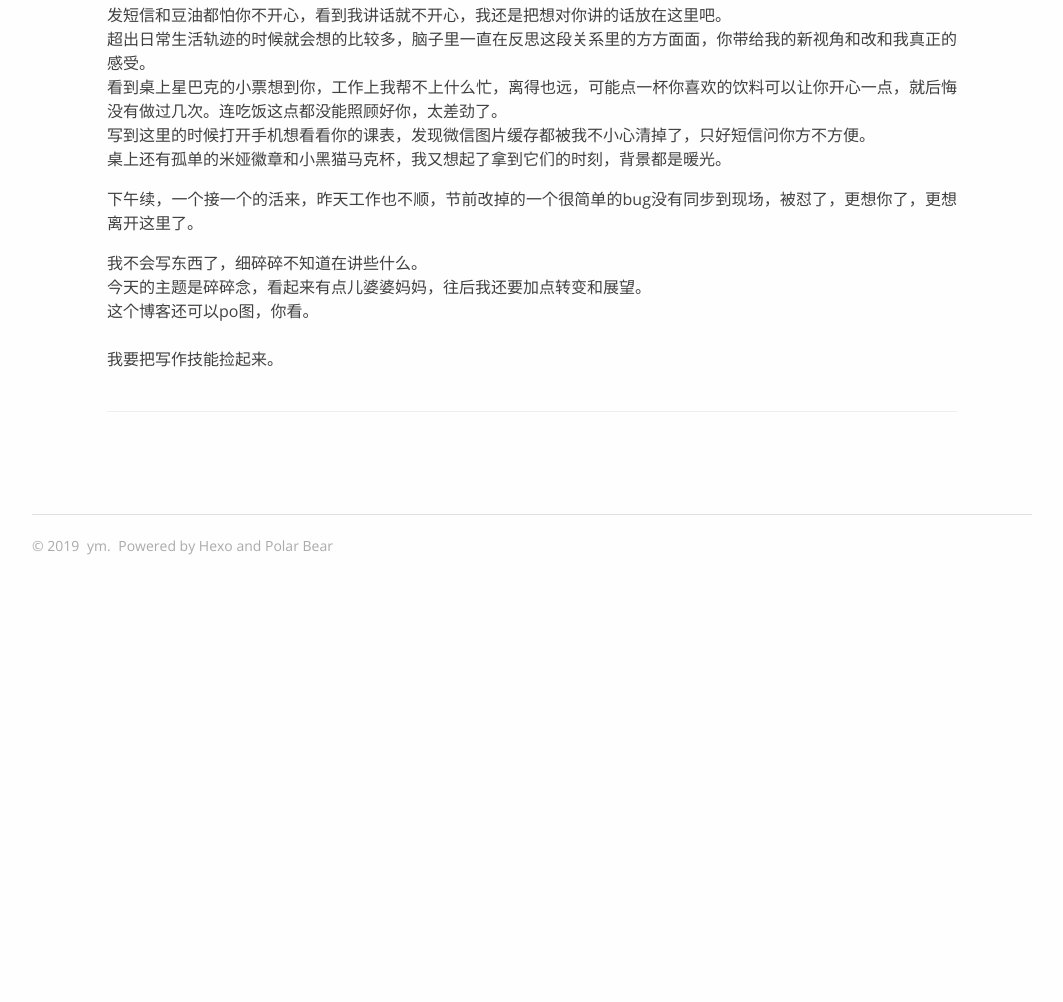
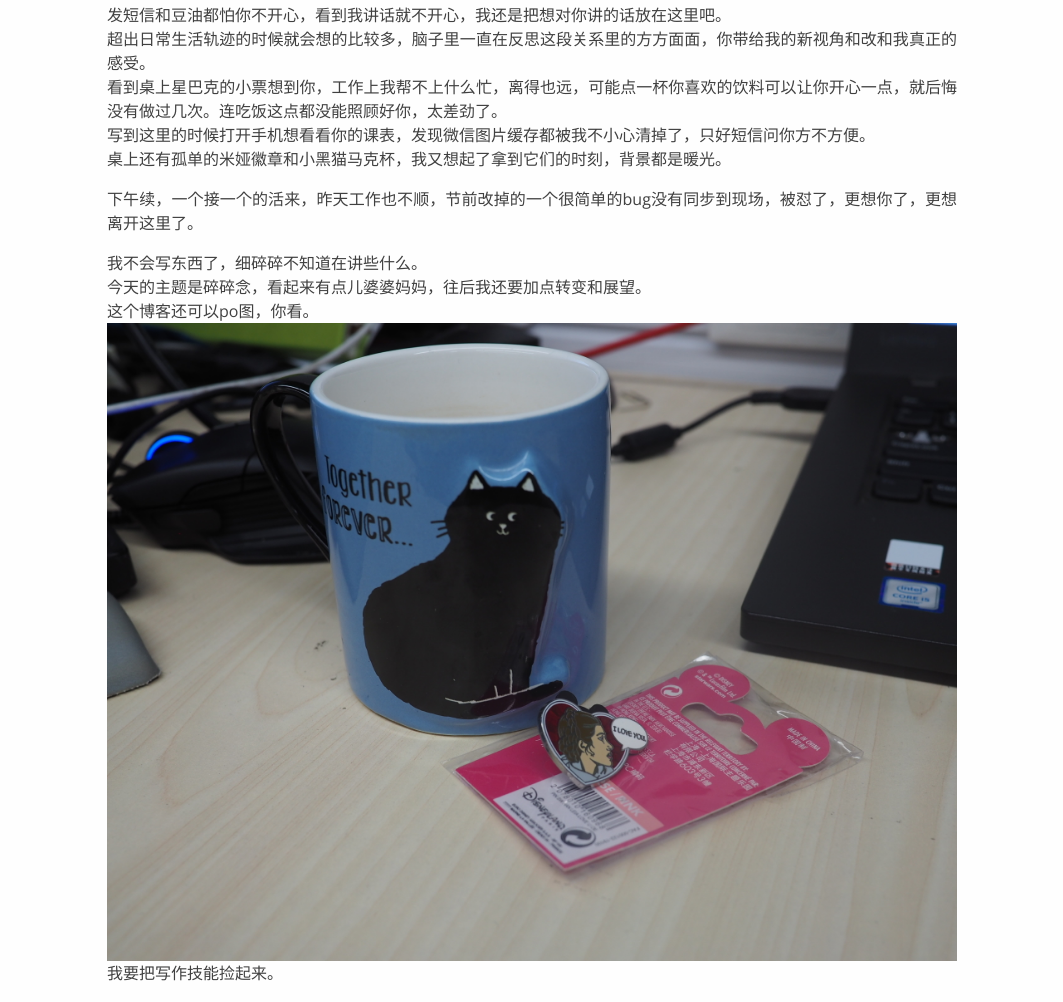
Before and after one commit to dream0y/dream0y.github.io, a plain HTML site: page 2019/10/16/Fall-falls/index.html in a window 1280 px wide. Shown: the part 178-1180 px from the top of the page, without its empty margins (108-1171 px from the left). Before the commit the page ends 800 px from the top, so only its background shows below. Drawn offline with nearby package versions, Linux system fonts and the light colour scheme; a web font is replaced by a local one.

Commit message:
Site updated: 2019-10-16 17:23:27

```diff
--- a/2019/10/16/Fall-falls/index.html
+++ b/2019/10/16/Fall-falls/index.html
@@ -131,7 +131,7 @@
             <div class="post-content">
             <p>发短信和豆油都怕你不开心，看到我讲话就不开心，我还是把想对你讲的话放在这里吧。<br>超出日常生活轨迹的时候就会想的比较多，脑子里一直在反思这段关系里的方方面面，你带给我的新视角和改和我真正的感受。<br>看到桌上星巴克的小票想到你，工作上我帮不上什么忙，离得也远，可能点一杯你喜欢的饮料可以让你开心一点，就后悔没有做过几次。连吃饭这点都没能照顾好你，太差劲了。<br>写到这里的时候打开手机想看看你的课表，发现微信图片缓存都被我不小心清掉了，只好短信问你方不方便。<br>桌上还有孤单的米娅徽章和小黑猫马克杯，我又想起了拿到它们的时刻，背景都是暖光。</p>
 <p>下午续，一个接一个的活来，昨天工作也不顺，节前改掉的一个很简单的bug没有同步到现场，被怼了，更想你了，更想离开这里了。</p>
-<p>我不会写东西了，细碎碎不知道在讲些什么。<br>今天的主题是碎碎念，看起来有点儿婆婆妈妈，往后我还要加点转变和展望。<br>这个博客还可以po图，你看。<br><img src="20191016165031.jpg" alt><br>我要把写作技能捡起来。</p>
+<p>我不会写东西了，细碎碎不知道在讲些什么。<br>今天的主题是碎碎念，看起来有点儿婆婆妈妈，往后我还要加点转变和展望。<br>这个博客还可以po图，你看。<br><img src="/2019/10/16/Fall-falls/20191016165031.jpg" alt><br>我要把写作技能捡起来。</p>
 
             </div>
 
```
Also changed, not shown: 2019/10/16/Fall-falls/20191016165031.jpg (added).
